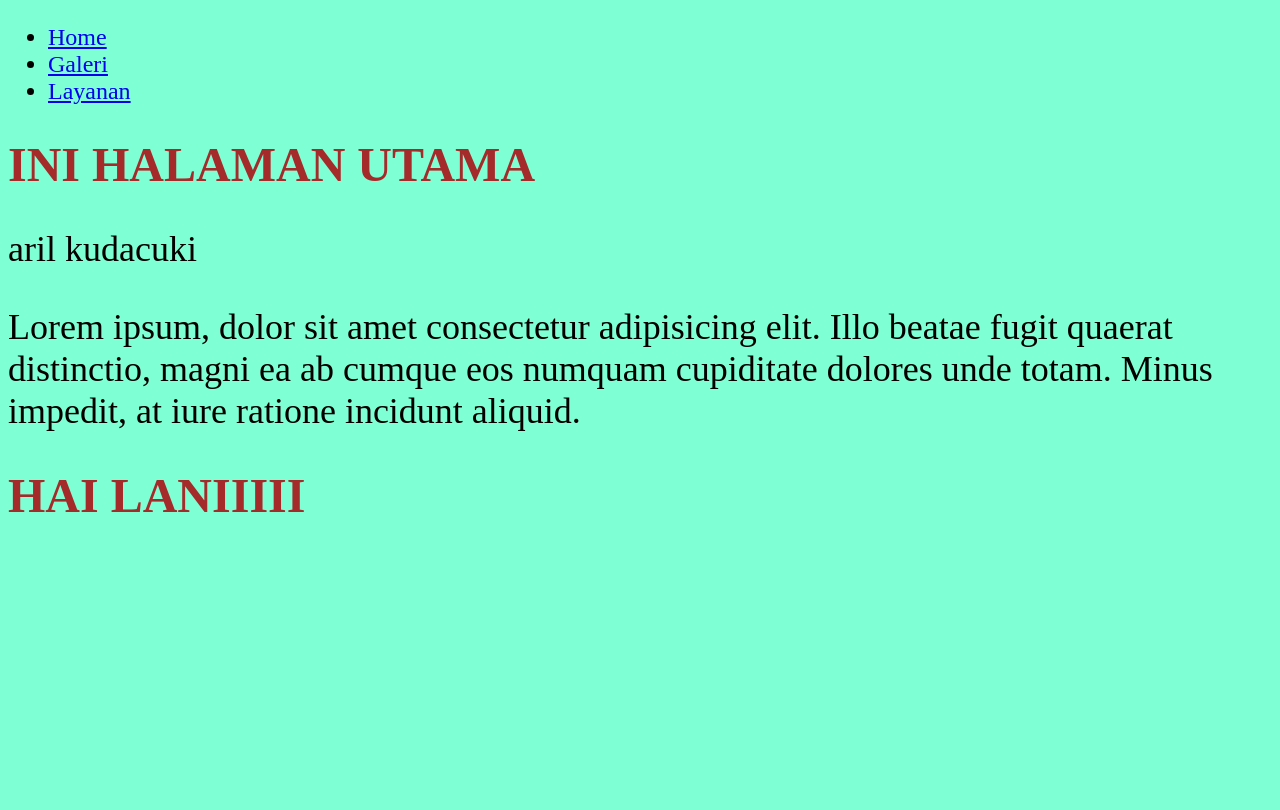
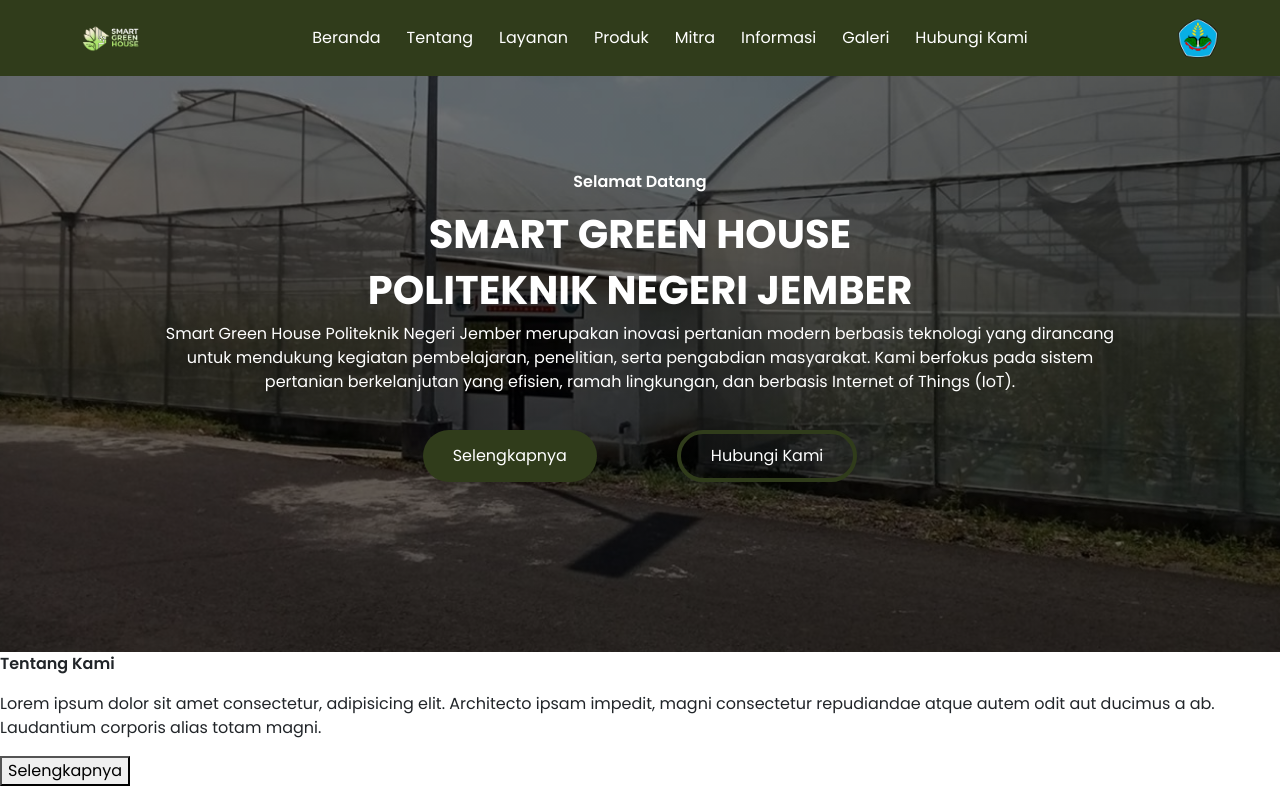
Before and after one commit to dielascode/sghweb, a plain HTML site: page index.html in a window 1280 px wide. Drawn offline with nearby package versions, Linux system fonts and the light colour scheme.

Commit message:
Navbar Main Page Banner section

```diff
--- /dev/null
+++ b/components/pages/main.html
@@ -0,0 +1,29 @@
+<section class="banner-beranda">
+    <div class="container-beranda">
+        <div class="desc-main">
+            <p class="sub-tag">Selamat Datang</p>
+            <h1 class="judul">SMART GREEN HOUSE</h1>
+            <h1 class="judul">POLITEKNIK NEGERI JEMBER</h1>
+            <p>Smart Green House Politeknik Negeri Jember merupakan inovasi pertanian modern berbasis teknologi yang
+                dirancang untuk mendukung kegiatan pembelajaran, penelitian, serta pengabdian masyarakat. Kami berfokus
+                pada
+                sistem pertanian berkelanjutan yang efisien, ramah lingkungan, dan berbasis Internet of Things (IoT).
+            </p>
+        </div>
+        <div class="btn-main">
+            <button class="btn-main-hijau">Selengkapnya</button>
+            <button class="btn-main-hijau2">Hubungi Kami</button>
+        </div>
+    </div>
+</section>
+<section class="tentang-beranda">
+    <div class="left-beranda">
+        <p class="sub-tag">Tentang Kami</p>
+        <p>Lorem ipsum dolor sit amet consectetur, adipisicing elit. Architecto ipsam impedit, magni consectetur
+            repudiandae atque autem odit aut ducimus a ab. Laudantium corporis alias totam magni.</p>
+        <button type="submit">Selengkapnya</button>
+    </div>
+    <div class="right-beranda">
+        <img src="" alt="" srcset="">
+    </div>
+</section>
--- /dev/null
+++ b/components/top_bottom/navbar.html
@@ -0,0 +1,32 @@
+<nav class="navbar navbar-expand-sm ">
+    <div class="container-fluid">
+        <a href="" class="logo-sgh"><img src="/images/logo-sgh.png" alt="" srcset=""></a>
+        <ul class="navbar-nav">
+            <li class="nav-item">
+                <a class="nav-link" href="#">Beranda</a>
+            </li>
+            <li class="nav-item">
+                <a class="nav-link" href="#">Tentang</a>
+            </li>
+            <li class="nav-item">
+                <a class="nav-link" href="#">Layanan</a>
+            </li>
+            <li class="nav-item">
+                <a class="nav-link" href="#">Produk</a>
+            </li>
+            <li class="nav-item">
+                <a class="nav-link" href="#">Mitra</a>
+            </li>
+            <li class="nav-item">
+                <a class="nav-link" href="#">Informasi</a>
+            </li>
+            <li class="nav-item">
+                <a class="nav-link" href="#">Galeri</a>
+            </li>
+            <li class="nav-item">
+                <a class="nav-link" href="#">Hubungi Kami</a>
+            </li>
+        </ul>
+        <a href="" class="logo-polije"><img src="/images/logo-polije.png" alt="" srcset=""></a>
+    </div>
+</nav>
--- a/index.html
+++ b/index.html
@@ -1,49 +1,26 @@
 <!DOCTYPE html>
 <html lang="en">
+
 <head>
     <meta charset="UTF-8">
     <meta name="viewport" content="width=device-width, initial-scale=1.0">
     <title>Load</title>
-    <style>
-    body {
-        font-size:24px ;
-        background-color: aquamarine;
+    <link href="https://cdn.jsdelivr.net/npm/bootstrap@5.0.2/dist/css/bootstrap.min.css" rel="stylesheet" integrity="sha384-EVSTQN3/azprG1Anm3QDgpJLIm9Nao0Yz1ztcQTwFspd3yD65VohhpuuCOmLASjC" crossorigin="anonymous">
+    <link rel="stylesheet" href="style.css">
+    <link rel="stylesheet" href="/style/navbarStyle.css">
+    <link rel="stylesheet" href="/style/mainStyles.css">
+    <link rel="preconnect" href="https://fonts.googleapis.com">
+    <link rel="preconnect" href="https://fonts.gstatic.com" crossorigin>
+    <link href="https://fonts.googleapis.com/css2?family=Poppins:ital,wght@0,100;0,200;0,300;0,400;0,500;0,600;0,700;0,800;0,900;1,100;1,200;1,300;1,400;1,500;1,600;1,700;1,800;1,900&display=swap" rel="stylesheet">
+</head>
 
-    }
+<body>
+    <div id="navbar"></div>
+    <div id="main"></div>
 
-    h1 {
-        color: brown;
+    <div id="footer"></div>
+</body>
 
-    }
-    p {
-        font-size: 36px;
-    }
-    </style>
-</head>
-<body>
-    <header>
-        <nav class="navbar navbar-expand-sm bg-light">
-    <div class="container-fluid">
-    <ul class="navbar-nav">
-        <li class="nav-item">
-        <a class="nav-link" href="#">Home</a>
-        </li>
-        <li class="nav-item">
-        <a class="nav-link" href="#">Galeri</a>
-        </li>
-        <li class="nav-item">
-        <a class="nav-link" href="#">Layanan</a>
-        </li>
-    </ul>
-    </div>
-</nav>
-
-    </header>
-    <main>
-    <h1>INI HALAMAN UTAMA</h1>
-    <p>aril kudacuki</p>
-
-    <p>Lorem ipsum, dolor sit amet consectetur adipisicing elit. Illo beatae fugit quaerat distinctio, magni ea ab cumque eos numquam cupiditate dolores unde totam. Minus impedit, at iure ratione incidunt aliquid.</p>
-    <h1>HAI LANIIIII</h1>
-</body>
+<script src="/js/loadNavbarFooter.js"></script>
+<script src="/js/loadMain.js"></script>
 </html>
--- /dev/null
+++ b/js/loadMain.js
@@ -0,0 +1,6 @@
+// Load Navbar
+fetch("/components/pages/main.html")
+    .then(res => res.text())
+    .then(data => {
+        document.getElementById("main").innerHTML = data;
+    });
--- /dev/null
+++ b/js/loadNavbarFooter.js
@@ -0,0 +1,13 @@
+// Load Navbar
+fetch("./components/top_bottom/navbar.html")
+    .then(res => res.text())
+    .then(data => {
+        document.getElementById("navbar").innerHTML = data;
+    });
+
+// Load Footer
+fetch("/components/top_bottom/footer.html")
+    .then(res => res.text())
+    .then(data => {
+        document.getElementById("footer").innerHTML = data;
+    });
--- /dev/null
+++ b/style.css
@@ -0,0 +1,10 @@
+*{
+    margin: 0;
+    top: 0;
+    font-family: 'Poppins';
+}
+#navbar{
+    position: fixed;
+    z-index: 10;
+    width: 100%;
+}
--- /dev/null
+++ b/style/mainStyles.css
@@ -0,0 +1,44 @@
+.banner-beranda{
+    background-image:
+        linear-gradient(rgba(0,0,0,0.5), rgba(0,0,0,0.5)),
+        url('/images/banner.jpg');
+    background-size: cover;
+    background-position: center;
+    padding: 160px 0;
+}
+.container-beranda{
+    padding: 10px 150px;
+    display: flex;
+    flex-direction: column;
+    gap: 20px;
+    text-align: center;
+    color: white;
+}
+.sub-tag{
+    font-weight: 600;
+}
+
+.container-beranda .judul{
+    font-weight: 700;
+}
+
+.btn-main{
+    display: flex;
+    gap: 80px;
+    justify-content: center;
+}
+
+.btn-main-hijau{
+    padding: 10px 30px;
+    background-color: #303C1B;
+    color: white;
+    border: 0;
+    border-radius: 30px;
+}
+.btn-main-hijau2{
+    padding: 10px 30px;
+    background-color: transparent;
+    color: white;
+    border: 4px solid #303C1B;
+    border-radius: 30px;
+}
--- /dev/null
+++ b/style/navbarStyle.css
@@ -0,0 +1,21 @@
+.navbar{
+    padding: 10px 50px;
+    background-color: #303C1B;
+}
+
+.navbar .logo-sgh img{
+    width: 100px;
+}
+
+.navbar .logo-polije img{
+    width: 40px;
+}
+
+.navbar-nav{
+    gap: 10px;
+}
+
+.navbar-nav .nav-item .nav-link{
+    color: #ffffff;
+    font-size: 1rem;
+}
```
Also changed, not shown: galeri.html (deleted, +0 -11 lines), hubungi.html (deleted, +0 -12 lines), layanan.html (deleted, +0 -13 lines), tentang Kami.html (deleted, +0 -27 lines), components/top_bottom/footer.html (added), images/banner.jpg (added), images/logo-polije.png (added), images/logo-sgh.png (added).
